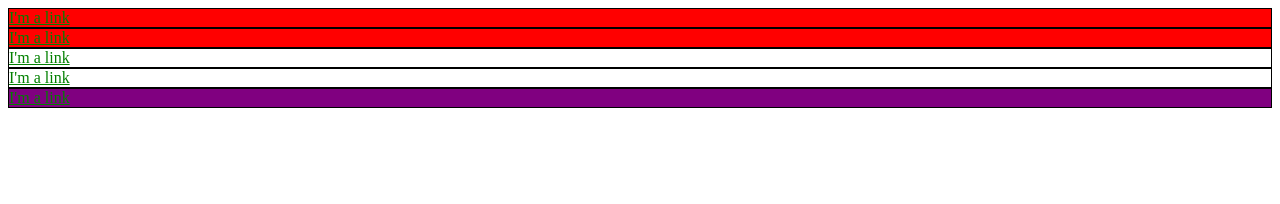
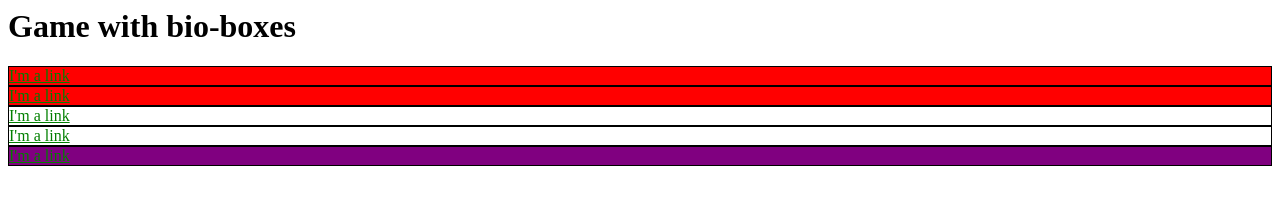
Before and after one commit to Macrish/Sample_CSS, a plain HTML site: page index.html in a window 1280 px wide. Drawn offline with Linux system fonts and the light colour scheme.

Commit message:
Adding tag h1

```diff
--- a/index.html
+++ b/index.html
@@ -30,6 +30,7 @@
   </style>
 </head>
 <body>
+<h1>Game with bio-boxes</h1>
   <div id="exec-bio" class="bio-box alert">
     <a href="http://example.com/">I'm a link</a>
   </div>
```
